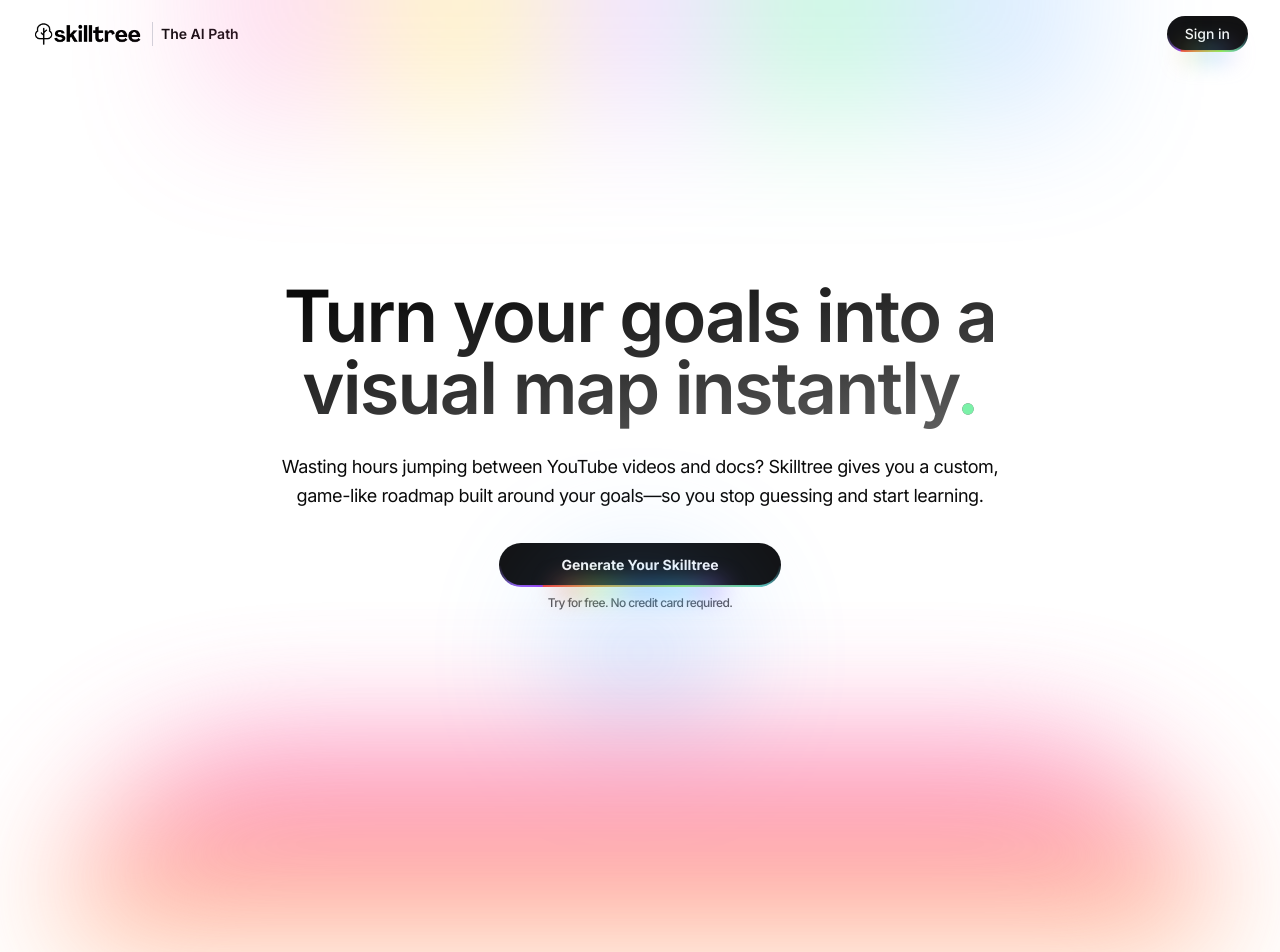
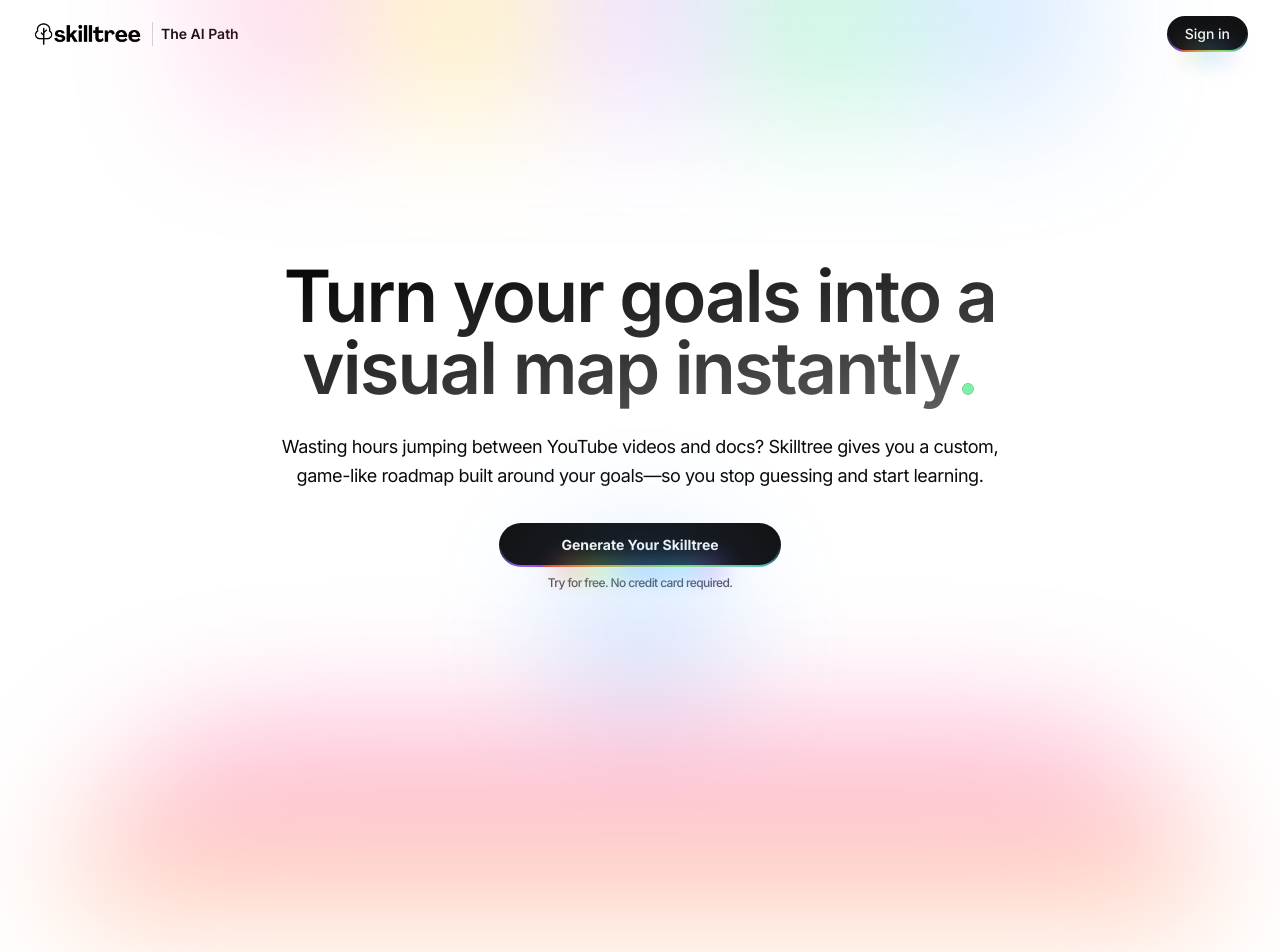
Before and after one commit to hassohamid/SkillTree, a React (Vite) app: page / in a window 1280 px wide. Shown: the top 952 px of the page. Built offline with nearby package versions, Linux system fonts and the light colour scheme.

Commit message:
style: overscroll none

```diff
--- a/src/components/home/Hero.tsx
+++ b/src/components/home/Hero.tsx
@@ -2,7 +2,7 @@ import { RainbowButton } from "../magicui/rainbow-button";
 
 export default function Hero() {
   return (
-    <div className="container mx-auto flex max-w-6xl flex-col justify-center sm:text-center mt-30 gap-3">
+    <div className="container mx-auto flex max-w-6xl flex-col justify-center sm:text-center mt-10 sm:mt-25 gap-3">
       <h1 className="  py-4 text-5xl font-semibold tracking-tight text-balance md:text-7xl lg:mt-16  bg-gradient-to-br from-neutral-950 from-20% to-neutral-500 bg-clip-text text-transparent  pl-8 lg:pl-0 ">
         Turn your goals into a visual map instantly
         <span className="text-green-300">.</span>
@@ -22,7 +22,7 @@ export default function Hero() {
         <div className="absolute h-45 w-45 bg-blue-400 left-1/2 -translate-x-1/2  opacity-25 top-10  rounded-full pointer-events-none blur-3xl"></div>
       </div>
       <div className="relative flex justify-end items-center ">
-        <div className="bg-gradient-to-t from-orange-300 to-pink-400 to-95% absolute h-[200px] w-full  blur-3xl rounded-t-full top-30 opacity-80  "></div>
+        <div className="bg-gradient-to-t from-orange-300 to-pink-400 to-95% absolute h-[200px] w-full  blur-3xl rounded-t-full top-30 opacity-50  "></div>
       </div>
     </div>
   );
--- a/src/index.css
+++ b/src/index.css
@@ -8,6 +8,10 @@
   --color-3: oklch(69.6% 0.165 251);
   --color-4: oklch(80.2% 0.134 225);
   --color-5: oklch(90.7% 0.231 133);
+}
+
+* {
+  overscroll-behavior: none;
 }
 
 @custom-variant dark (&:is(.dark *));
@@ -55,11 +59,11 @@
   --color-color-2: var(--color-2);
   --color-color-1: var(--color-1);
   @keyframes rainbow {
-  0% {
-    background-position: 0%;
+    0% {
+      background-position: 0%;
     }
-  100% {
-    background-position: 200%;
+    100% {
+      background-position: 200%;
     }
   }
 }
```
